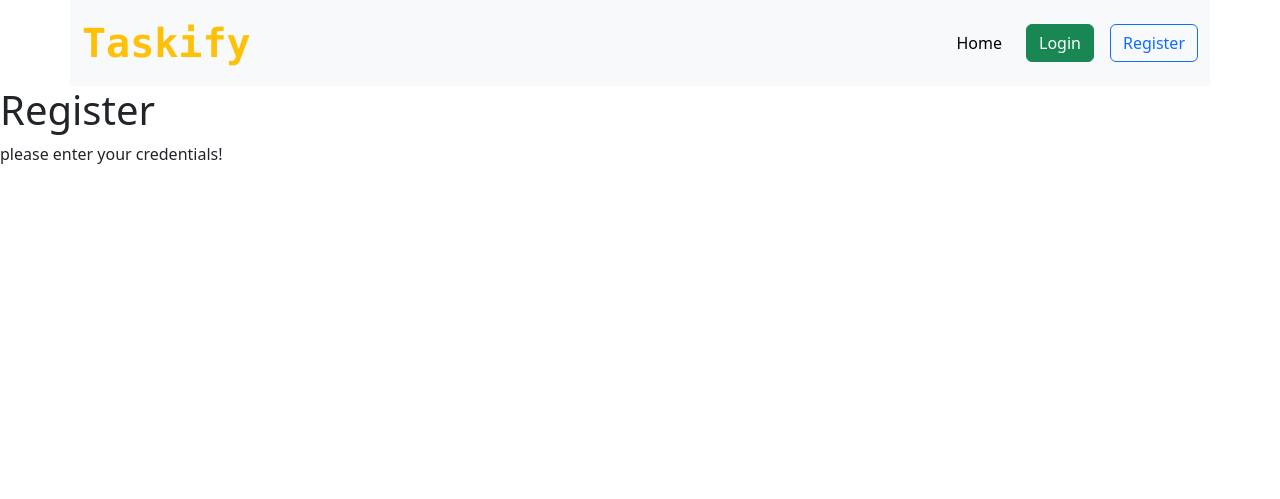
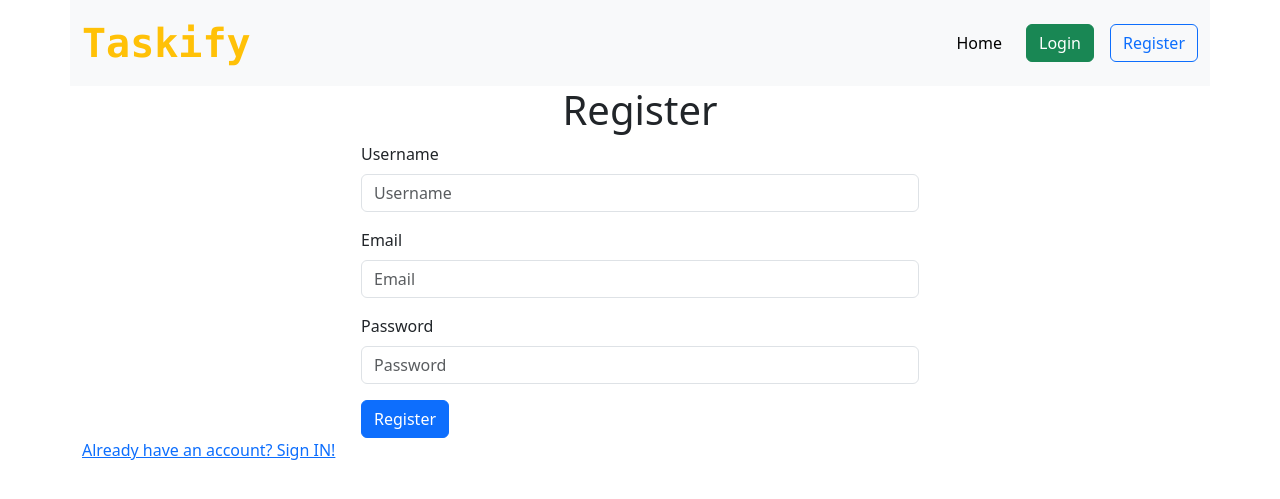
Before and after one commit to dylan-dot-c/Flask-Todo-App, a Flask app: page /register in a window 1280 px wide. Shown: the top 499 px of the page. Run offline with Flask 3, Linux system fonts and the light colour scheme.

Commit message:
added login with otp support and updated database

```diff
--- a/app.py
+++ b/app.py
@@ -1,39 +1,123 @@
-from flask import Flask, render_template,url_for, request, redirect
+from flask import Flask, render_template, request, redirect, session, url_for, flash
 from flask_sqlalchemy import SQLAlchemy
+from flask_login import UserMixin, login_user, LoginManager, login_required, logout_user, current_user
+from flask_wtf import FlaskForm
+from wtforms import StringField, PasswordField, SubmitField
+from wtforms.validators import InputRequired,Length, ValidationError
+from datetime import datetime
+from flask_bcrypt import Bcrypt
+import sqlite3
+import random
+from time import sleep
 
-from datetime import datetime
+import yagmail
+
+yag = yagmail.SMTP('heslopd23', 'evgl hfmq pxrf hgnm')
 
 app = Flask(__name__)
+app.secret_key = b'_alld**(#)$MKajksd'
 app.config['SQLALCHEMY_DATABASE_URI'] = 'sqlite:///test.db'
+app.config['SECRET_KEY'] = "Thisisasecretkey"
+bcrypt = Bcrypt(app)
+db = SQLAlchemy(app)
 
-db = SQLAlchemy(app)
+
+login_manager = LoginManager()
+login_manager.init_app(app)
+login_manager.login_view = "login"
+
+@login_manager.user_loader
+def load_user(user_id):
+    return User.query.get(int(user_id))
+
+class RegisterForm(FlaskForm):
+    username = StringField(validators=[InputRequired(), Length(min=4, max=20)], render_kw={"placeholder": "Username", "class": "form-control"})
+    password = PasswordField(validators=[InputRequired(), Length(min=6, max=20)], render_kw={"placeholder": "Password", "class": "form-control"})
+    email = StringField(validators=[InputRequired()], render_kw={"placeholder": "Email", "type": "email", "class": "form-control"})
+    submit = SubmitField("Register", render_kw={"class": "btn btn-primary"})
+
+    def validate_username(self, username):
+        existing_user = User.query.filter_by(username=username.data).first()
+        if existing_user:
+            raise ValidationError("Username already exists!")
+
+
+    def validate_email(self, email):
+        existing_email = User.query.filter_by(email=email.data).first()
+        if existing_email:
+            raise ValidationError("Email already exists")
+
+
+
+class LoginForm(FlaskForm):
+    username = StringField(validators=[InputRequired(), Length(min=4, max=20)], render_kw={"placeholder": "Username", "class": "form-control"})
+    password = PasswordField(validators=[InputRequired(), Length(min=6, max=20)], render_kw={"placeholder": "Password", "class": "form-control"})
+    submit = SubmitField("Login", render_kw={"class": "btn btn-primary"})
+
+
+
+class User(db.Model, UserMixin):
+    id = db.Column(db.Integer, primary_key=True)
+    username = db.Column(db.String(20), nullable=False)
+    password = db.Column(db.String(80), nullable=False)
+    email = db.Column(db.String(80), nullable=False)
+    # list of todos for that user
+    todos = db.relationship('Todo', backref='user')
+
 
 class Todo(db.Model):
     id = db.Column(db.Integer, primary_key=True)
-    content = db.Column(db.String(200), nullable=False)
+    content = db.Column(db.String(200), nullable=False, unique=True)
     date_created = db.Column(db.DateTime, default=datetime.utcnow)
+    user_id = db.Column(db.Integer, db.ForeignKey('user.id'))
+    # using a id as a foreignKey to show which user has it
 
     def __repr__(self):
         return '<Task %r>' % self.id
 
+with app.app_context():
+    db.create_all()
 
-@app.route('/', methods=['POST', 'GET'])
+def printDB():
+    conn = sqlite3.connect('instance/test.db')
+    c = conn.cursor()
+    print("USERS")
+    res = c.execute("SELECT * FROM user")
+
+    for y in res.fetchall():
+        print(y)
+
+
+@app.route('/')
 def index():
 
+    return render_template('index.html')
+
+
+@app.route('/dashboard', methods=['POST', 'GET'])
+@login_required
+def dashboard():
+    # yag.send(to=["rylimitless@gmail.com","heslopd23@gmail.com"],subject="Testing", contents=["<h1>Hello World!</h1>", "Sorry... that was actually my bad. Im here trying to build a flask app and sending out emails with yagmail... but what did you use for your emails??", "This allows you to send html formatted emails... but I dont know what extent it is tho..."])
+    printDB()
+    flash("HEY!", "message")
+    user_id = session['user_id']
+    currentUser = User.query.filter_by(id=user_id).first()
     if request.method == 'POST':
         task_content = request.form['content']
-        new_task = Todo(content=task_content)
+        new_task = Todo(content=task_content, user = current_user)
 
         try:
             db.session.add(new_task)
             db.session().commit()
-            return redirect('/')
+            return redirect('/dashboard')
         except:
             return "There was an issue adding your task"
 
     else:
-        tasks = Todo.query.order_by(Todo.date_created).all()
-        return render_template('index.html', tasks=tasks)
+        currentUser = User.query.filter_by(id=user_id).first()
+        tasks = currentUser.todos
+        # Todo.query.order_by(Todo.date_created).all()
+        return render_template('dashboard.html', tasks=tasks)
 
 @app.route('/delete/<int:id>')
 def delete(id):
@@ -42,7 +126,7 @@ def delete(id):
     try:
         db.session.delete(task_to_delete)
         db.session.commit()
-        return redirect('/')
+        return redirect('/dashboard')
     except:
         return "There was an error"
 
@@ -56,7 +140,7 @@ def update(id):
 
         try:
             db.session.commit()
-            return redirect('/')
+            return redirect('/dashboard')
 
         except:
             return "There was an issue updating your task"
@@ -64,13 +148,89 @@ def update(id):
     else:
         return render_template('update.html', task=task)
 
-@app.route('/login')
+@app.route('/login', methods=["GET", "POST"])
 def login():
-    return render_template('login.html')
+    form = LoginForm()
+    print("formyyyyyyyy")
+    if request.method == "POST":
+        value = form.validate_on_submit()
+        print("VALIDATING")
+        print(value)
+        if value:
 
-@app.route('/register')
+
+            user = User.query.filter_by(username=form.username.data).first()
+            print("USER")
+            print(user.__dict__)
+            session['user_id'] = user.id
+            print(session)
+            if user:
+                if bcrypt.check_password_hash(user.password, form.password.data):
+                    login_user(user)
+                    # print(current_user())
+                    return redirect(url_for("dashboard"))
+    return render_template('login.html', form=form)
+
+@app.route('/logout')
+def logout():
+    logout_user()
+    session.clear()
+    return redirect('/login')
+
+
+
+@app.route('/register',  methods=["GET", "POST"])
 def register():
-    return render_template('register.html')
+    form = RegisterForm()
+
+    if request.method == "POST":
+        if form.validate_on_submit():
+            print("SUBMITTED!!!!!!!!!!!!!!!!!!!!!!!")
+            hashed_password = bcrypt.generate_password_hash(form.password.data)
+            email = form.email.data
+            new_user = User(username=form.username.data, password=hashed_password, email=email)
+            db.session.add(new_user)
+            db.session().commit()
+            # save user to db
+            otp = random.randrange(100000, 1000000)
+            session['otp'] = otp
+            print("SEssion", session)
+            htmlContent = f"""
+                            <h1>Thanks for registering for our service!</h1>
+                            <p>We have received a request for a OTP(one time password) to access your account. <br /> If you did not expect this email, please ignore it</p>
+                            <p style='color:red'><b>NEVER</b> Share this password with anyone!</p>
+                            <h2>Your OTP is <span style='color: purple;'>{otp}</span></h2>
+    """
+            yag.send(to=email,subject="Verify Your Login", contents=[htmlContent])
+            return redirect(url_for('verify', email=email))        # # htmlContent = f"""
+        #                     <h1>Thanks for registering for our service!</h1>
+        #                     <p>We have received a request for a OTP(one time password) to access your account. If you did not expect this email, please ignore it</p>
+        #                     <p style='color:red'><b>NEVER</b> Share this password with anyone!</p>
+        #                     <h2>Your OTP is {123}</h2>"""
+        # yag.send(subject="Verify Your Login", contents=[htmlContent])
+    return render_template('register.html', form=form)
+
+@app.route('/verify', methods=['GET', 'POST'])
+def verify():
+    sessionOTP = session.get('otp', None)
+    email = request.args.get('email')
+
+    if request.method == "GET":
+        if sessionOTP:
+            return render_template('verifyOTP.html', email=email)
+        else:
+            flash("You dont have access to this", "error")
+            sleep(1)
+            return redirect(url_for('/'))
+    else:
+        otp = request.form['otp']
+        print("matched")
+        if otp == sessionOTP:
+            print("WELCOME!")
+            session.pop('otp')
+            return redirect(url_for('login'))
+        flash("Incorrect OTP")
+    return render_template('verifyOTP.html', email=email)
 
 if __name__ == "__main__":
     app.run(debug=True)
--- a/templates/register.html
+++ b/templates/register.html
@@ -2,9 +2,35 @@
 <title>Task Master | Register</title>
 {% endblock %} {% block body %}
 
-<div>
-  <h1>Register</h1>
-  <p>please enter your credentials!</p>
-</div>
+<main class="container">
+  <h1 class="text-center">Register</h1>
+  <form action="/register" method="POST" class="w-50 mx-auto">
+    {{ form.hidden_tag() }}
+    <div class="mb-3">
+      <label for="" class="form-label">Username</label>
+      {{ form.username }} {% for error in form.username.errors %}
+      <p style="color: red">{{ error }}</p>
+      {% endfor %}
+    </div>
+
+    <div class="mb-3">
+      <label for="" class="form-label">Email</label>
+      {{ form.email }} {% for error in form.email.errors %}
+      <p style="color: red">{{ error }}</p>
+      {% endfor %}
+    </div>
+
+    <div class="mb-3">
+      <label for="" class="form-label">Password</label> {{ form.password }} {%
+      for error in form.password.errors %}
+      <p style="color: red">{{ error }}</p>
+      {% endfor %}
+    </div>
+    {{ form.submit }}
+  </form>
+  <a href="{{ url_for('login')}}" class="text-center"
+    >Already have an account? Sign IN!</a
+  >
+</main>
 
 {% endblock %}
```
Also changed, not shown: requirements.txt (+8 -0 lines), templates/index.html (+1 -35 lines), templates/login.html (+18 -1 lines).
